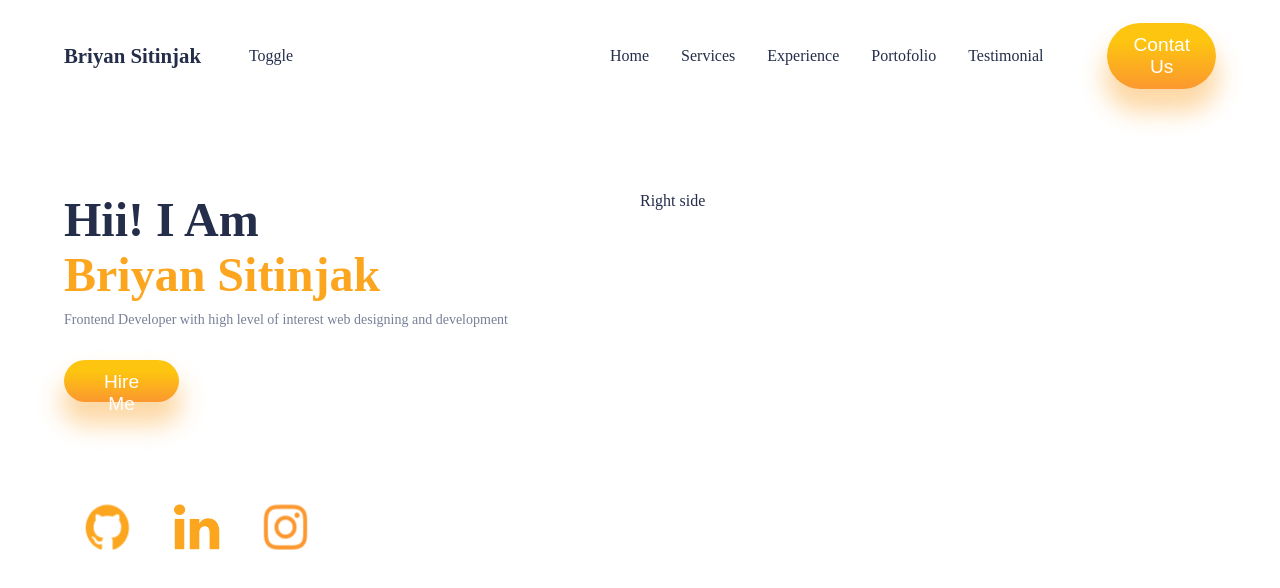
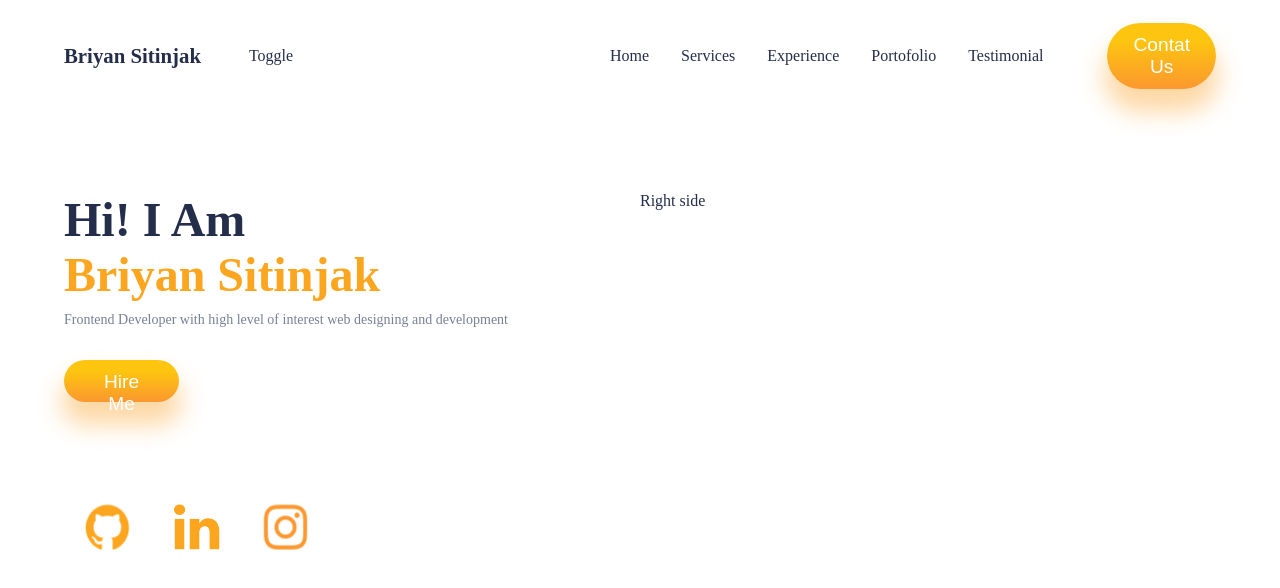
Before and after one commit to BriyanSitinjak/my-portofolio, a React (Create React App) app: page / in a window 1280 px wide. Shown: the top 588 px of the page. Built offline with nearby package versions, Linux system fonts and the light colour scheme; the HTML template or start-up script is replaced by a standard one.

Commit message:
Import assets

```diff
--- a/src/Component/IntroComponent/IntroComponent.js
+++ b/src/Component/IntroComponent/IntroComponent.js
@@ -4,13 +4,19 @@ import "./IntroComponent.scss";
 import GithubIcon from "../../img/github.png";
 import LinkedinIcon from "../../img/linkedin.png";
 import InstagramIcon from "../../img/instagram.png";
+import Vector1 from "../../img/Vector1.png";
+import Vector2 from "../../img/Vector2.png";
+import Boy from "../../img/boy.png";
+import Thumbup from "../../img/thumbup.png";
+import Crown from "../../img/crown.png";
+import GlassEmoji from "../../img/glassesimoji.png";
 
 const IntroComponent = () => {
   return (
     <div className="introComp">
         <div className="intro-left">
             <div className="intro-name">
-                <span>Hii! I Am</span>
+                <span>Hi! I Am</span>
                 <span>Briyan Sitinjak</span>
                 <span>Frontend Developer with high level of interest web designing and development</span>
             </div>
```
